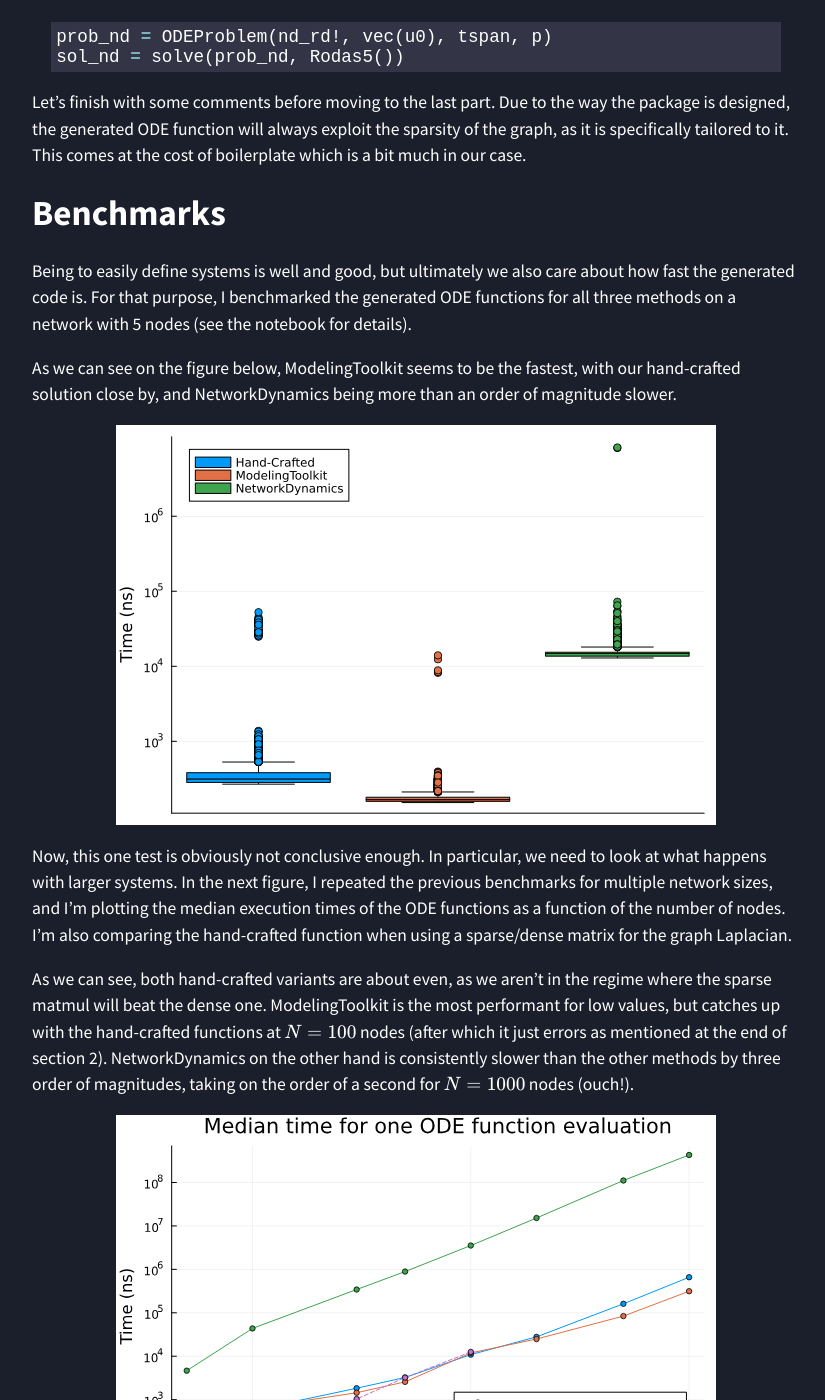
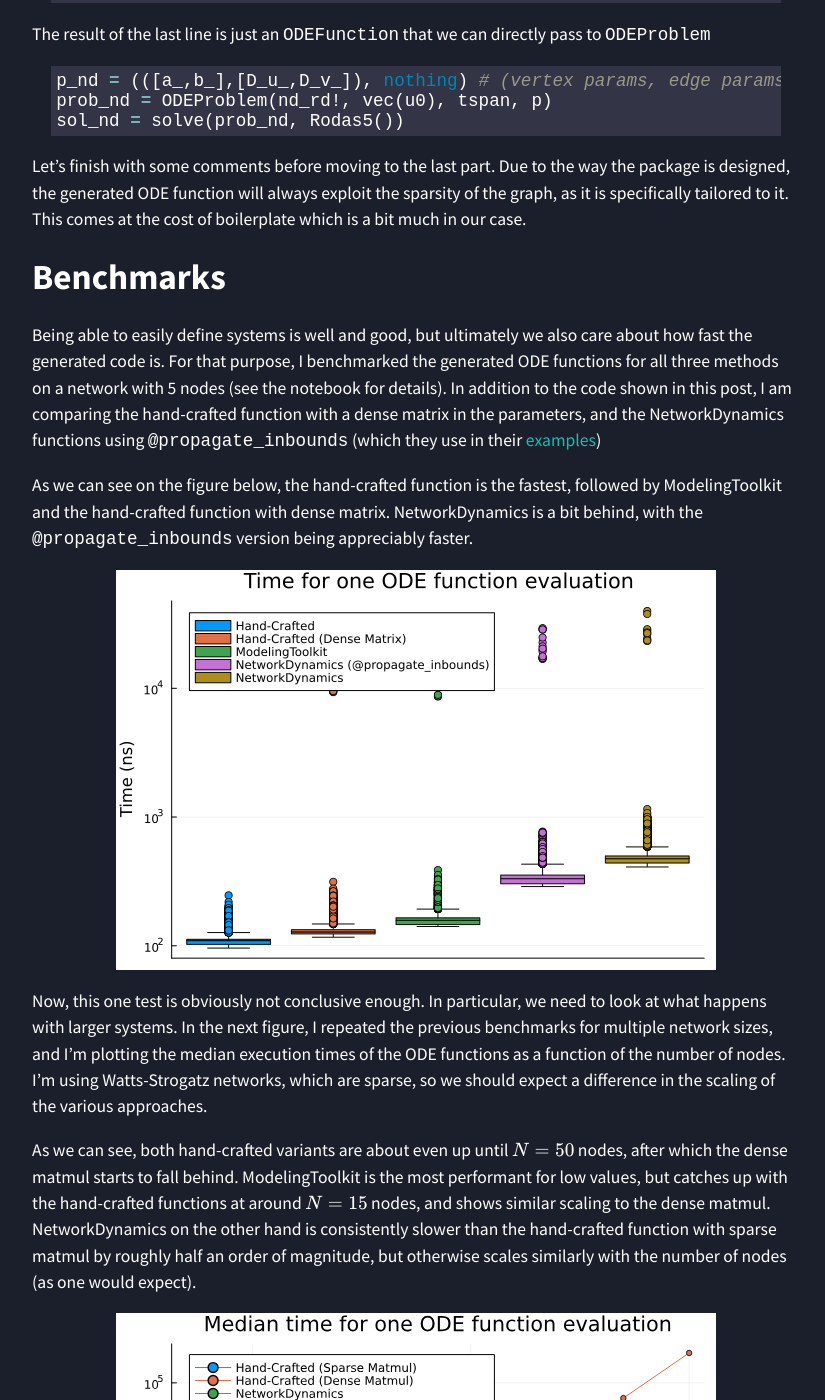
Before and after one commit to irregular-rhomboid/irregular-rhomboid.github.io, a Jekyll site: the page built from _posts/2023-05-31-julia-modelling-network-systems.md, in a window 1280 px wide and 1400 px high, scrolled down 6100 px. Shown: the whole window, without its empty margins (224-1049 px from the left). Built offline with Jekyll 4.4.1, drawn with Linux system fonts in a browser that asks for light colours; nearby versions of some CDN libraries; some of the changed text lies outside the part shown.

Commit message:
Update Draft

````diff
--- a/_posts/2023-05-31-julia-modelling-network-systems.md
+++ b/_posts/2023-05-31-julia-modelling-network-systems.md
@@ -10,6 +10,8 @@ The Julia programming language currently holds the state of the art in terms of
 In this post, I'll cover three different ways of specifying such systems using various packages from the Julia ecosystem. In particular, I'll discuss some of the gotchas of each method. I'll conclude by comparing the performance of the each approach.
 
 All the code shown in this post can be found [here](https://github.com/irregular-rhomboid/network-dynamics). At the time of writing, I was using Julia 1.9.0 with DifferentialEquations v7.7.0, ModelingToolkit v8.56.0 and NetworkDynamics v0.8.1.
+
+Thanks to Sundar R, Michael Lindner and Frank Hellmann, who provided helpful comments on the Julia Slack and [Github](https://github.com/irregular-rhomboid/network-dynamics/issues/1).
 
 ## Background: Reaction-Diffusion systems on networks
 
@@ -110,12 +112,12 @@ end
 We can now use this function to define an ODE problem in the usual way
 
 ```julia
-p = [[a_, b_], L_, [D_u_, D_v_]]
+p = ([a_, b_], L_, [D_u_, D_v_]) # Use tuples for type stability!
 prob = ODEProblem(brusselator_rd!, u0, tspan, p)
 sol = solve(prob, Rodas5()) # NB. This is a stiff system so we use Rodas5
 ```
 
-A few comments before moving on to the next section. One advantage of this approach is that this function will work for any graph without needing to be recompiled. That will not be the case for the other two methods. Another benefit is that by using `mul!`, we can tune the exact type of `L` to get more performance. By default, it will be a sparse matrix, which is essentially needed for very large networks.
+A few comments before moving on to the next section. One advantage of this approach is that this function will work for any graph without needing to be recompiled. That will not be the case for the other two approaches. Another benefit is that by using `mul!`, we can tune the exact type of `L` to get more performance. By default, it will be a sparse matrix, which is essentially needed for very large networks.
 
 ## Approach 2: ModelingToolkit
 
@@ -148,7 +150,7 @@ We can create intermediate variables for the derivatives
 dudt = brusselator_x.(u,v,a,b) - D_u * (L * u)
 dvdt = brusselator_y.(u,v,a,b) - D_v * (L * v)
 ```
-At this point, there are multiple ways to get the equations, starting with the most straightforward one
+At this point, there are multiple ways to get the equations, the most straightforward one is simply
 
 ```julia
 eqs = [
@@ -186,7 +188,7 @@ Let us again comment a few things. One downside of this approach is the apparent
 
 The last approach we'll explore in this post is using the [NetworkDynamics](https://pik-icone.github.io/NetworkDynamics.jl/dev/) package, which allows defining networked systems piece by piece, with possibly heterogeneous dynamics on the vertices, but also on the edges. It's powerful, but for such a simple system it needs more boilerplate than the other two methods.
 
-We first need to define functions for the edges and vertices. For the edges, we are basically just writing the same function as in the beginning. This function gets called for each edge of the graph and is provided with the state of the edge, and the states of its endpoints
+We first need to define functions for the edges and vertices. For the edges, we are basically just writing the same function as in the beginning. This function gets called for each edge of the graph and is provided with the state of the edge, and the states of its endpoints.
 
 ```julia
 function rd_edge!(e, v_s, v_d, p, t)
@@ -199,7 +201,7 @@ For the vertices, we have to define a function that gets called on each vertex t
 
 ```julia
 function rd_vertex!(dv, v, edges, p, t)
-    p_b, _, D = p
+    p_b, D = p
     brusselator!(dv, v, p_b, t)
     for e in edges
         dv .+= D .* e
@@ -208,7 +210,9 @@ function rd_vertex!(dv, v, edges, p, t)
 end
 ```
 
-Once we're done with that, all that's left is passing our functions to the appropriate types (Note that since only the vertices have dynamics, we use a `StaticEdge`), then passing those to the `network_dynamics` function, along with the graph we want to run the system on. Notice the use of `coupling = :antisymmetric` in the second call. This tells `NetworkDynamics` that our edge function is antisymmetric (the flow in one direction of the edge is the opposite of the flow in the other direction), which lets it use specific optimizations.
+Once we're done with that, all that's left is passing our functions to the appropriate types (Note that since only the vertices have dynamics, we use a `StaticEdge`), then passing those to the `network_dynamics` function, along with the graph we want to run the system on. Notice the use of `coupling = :antisymmetric` in the second call. This tells `NetworkDynamics` that our edge function is antisymmetric (the flow in one direction of the edge is the opposite of the flow in the other direction), which lets it use specific optimizations[^coupling].
+
+[^coupling]: I've been [told](https://github.com/irregular-rhomboid/network-dynamics/issues/1#issuecomment-1571576405) that this actually hurts performance for such a simple system. I will postpone checking that for a later post with more comprehensive benchmarks.
 
 ```julia
 nd_rd_vertex = ODEVertex(; f=rd_vertex!, dim=2)
@@ -219,6 +223,7 @@ nd_rd! = network_dynamics(nd_rd_vertex, nd_rd_edge, g)
 The result of the last line is just an `ODEFunction` that we can directly pass to `ODEProblem`
 
 ```julia
+p_nd = (([a_,b_],[D_u_,D_v_]), nothing) # (vertex params, edge params)
 prob_nd = ODEProblem(nd_rd!, vec(u0), tspan, p)
 sol_nd = solve(prob_nd, Rodas5())
 ```
@@ -226,32 +231,38 @@ Let's finish with some comments before moving to the last part. Due to the way t
 
 ## Benchmarks
 
-Being to easily define systems is well and good, but ultimately we also care about how fast the generated code is. For that purpose, I benchmarked the generated ODE functions for all three methods on a network with 5 nodes (see the notebook for details).
+Being able to easily define systems is well and good, but ultimately we also care about how fast the generated code is. For that purpose, I benchmarked the generated ODE functions for all three methods on a network with 5 nodes (see the notebook for details). In addition to the code shown in this post, I am comparing the hand-crafted function with a dense matrix in the parameters, and the NetworkDynamics functions using `@propagate_inbounds` (which they use in their [examples](https://pik-icone.github.io/NetworkDynamics.jl/dev/directed_and_weighted_graphs/))
 
-As we can see on the figure below, ModelingToolkit seems to be the fastest, with our hand-crafted solution close by, and NetworkDynamics being more than an order of magnitude slower.
+As we can see on the figure below, the hand-crafted function is the fastest, followed by ModelingToolkit and the hand-crafted function with dense matrix. NetworkDynamics is a bit behind, with the `@propagate_inbounds` version being appreciably faster.
 
 ![A boxplot comparing the speed of the three approaches](/assets/img/julia-network-systems/boxplot.png)
 
-Now, this one test is obviously not conclusive enough. In particular, we need to look at what happens with larger systems. In the next figure, I repeated the previous benchmarks for multiple network sizes, and I'm plotting the median execution times of the ODE functions as a function of the number of nodes. I'm also comparing the hand-crafted function when using a sparse/dense matrix for the graph Laplacian.
+Now, this one test is obviously not conclusive enough. In particular, we need to look at what happens with larger systems. In the next figure, I repeated the previous benchmarks for multiple network sizes, and I'm plotting the median execution times of the ODE functions as a function of the number of nodes. I'm using Watts-Strogatz networks, which are sparse, so we should expect a difference in the scaling of the various approaches.
 
-As we can see, both hand-crafted variants are about even, as we aren't in the regime where the sparse matmul will beat the dense one. ModelingToolkit is the most performant for low values, but catches up with the hand-crafted functions at $N=100$ nodes (after which it just errors as mentioned at the end of section 2). NetworkDynamics on the other hand is consistently slower than the other methods by three order of magnitudes, taking on the order of a second for $N=1000$ nodes (ouch!).
+As we can see, both hand-crafted variants are about even up until $N=50$ nodes, after which the dense matmul starts to fall behind. ModelingToolkit is the most performant for low values, but catches up with the hand-crafted functions at around $N=15$ nodes, and shows similar scaling to the dense matmul. NetworkDynamics on the other hand is consistently slower than the hand-crafted function with sparse matmul by roughly half an order of magnitude, but otherwise scales similarly with the number of nodes (as one would expect).
 
 ![A plot of the median run times of the three approaches](/assets/img/julia-network-systems/benchmarks.svg)
 
-Based on these observations, I'd stick with the hand-crafted method for most problems, using sparse matrices for large networks to save on memory. It would be nice if I found a way to work with ModelingToolkit for this, as it has the great advantage of being able to generate ODE functions that can run in parallel or on GPUs, which the hand-crafted functions can't as they are. As for NetworkDynamics, well it seems it has room for improvement...
+Based on these observations, I'd stick with the hand-crafted method for most problems, using sparse matrices for large networks to save on memory. It would be nice if I found a way to work with ModelingToolkit for this, as it has the great advantage of being able to generate ODE functions that can run in parallel or on GPUs, which the hand-crafted functions can't as they are. As for NetworkDynamics, it doesn't perform great here, but this is not really the kind of systems it's intended for.
 
 ## Conclusion
 
-Let's summarize what we discussed in this post
+Let's summarize what we discussed in this post.
 
 - When hand-crafting ODE functions, `@views` is your friend. So is `mul!`. It can be difficult to get rid of all the allocations in some cases, though.
-- ModelingToolkit is pretty good, but doesn't seem to handle large matrices of parameters well, but maybe I'm using it wrong so it seems worth experimenting with. When debugging, `scalarize` is your friend.
-- NetworkDynamics adds a bit of boilerplate, for seemingly lackluster performance. Admittedly it's designed with heterogeneous systems like power networks in mind, but it seems like ModelingToolkit could do that job better.
+- ModelingToolkit is pretty good, but doesn't seem to handle large matrices of parameters well. Maybe I'm using it wrong, so it seems worth experimenting with. When debugging, `scalarize` is your friend.
+- NetworkDynamics adds a bit of boilerplate, for seemingly lackluster performance. Admittedly it's designed with heterogeneous systems like power networks in mind, but it seems like ModelingToolkit could do that job better. It should be noted that comparing it to `mul!` is a bit unfair, as the latter is heavily optimized. I suspect the adequate use of a [few macros](https://opensourc.es/blog/matrix-multiplication-performance/) could help here.
+
+Over all, each of the approaches covered here has its strengths and weaknesses. I will very likely come back to this with a more comprehensive set of benchmarks, comparing the effects of various options and optimizations, as well as more than just the function evaluations.
 
 ## Appendix
 
 I've kept a bunch of experimental details out of this post. In particular, I didn't say anything about the memory allocations, which actually follow a similar pattern as the execution times. See [the code](https://github.com/irregular-rhomboid/network-dynamics) for more.
 
-I tried as much as reasonably possible to write optimized code for all methods. One thing I didn't do is use `Base.@propagate_inbounds` in the NetworkDynamics code which is done in [their examples](https://pik-icone.github.io/NetworkDynamics.jl/dev/directed_and_weighted_graphs/). I tried it during writing and found I didn't make a noticeable difference.
+The difference between using Sparse and Dense matmuls is obviously highly dependent on the actual graph being used. A draft of this post used Erdos-Renyi graphs for the second benchmark, in which case both matmuls were about even as the Laplacian matrix wasn't sparse enough.
 
-Another thing I didn't use here, but tried and failed to get working a while ago is using [Split ODEs](https://docs.sciml.ai/DiffEqDocs/stable/types/split_ode_types/) to separate between the local nonlinear dynamics and the linear coupling dynamics. I don't expect this to affect the ODE function performance in this case.
+I initially made the mistake of putting my parameters in arrays instead of tuples. This can dramatically affect performance. Always use tuples.
+
+As was pointed out by one of the [NetworkDynamics.jl devs](https://github.com/irregular-rhomboid/network-dynamics/issues/1#issuecomment-1571576405), ModelingToolkit also provides Jacobians, which gives it a big advantage over the two other approaches when actually solving the ODEs, which cannot be appreciated when only looking at the ODE function evaluations. The downside is that MTK can also take a significant time to compile the system.
+
+One thing I didn't use here, but tried and failed to get working a while ago is using [Split ODEs](https://docs.sciml.ai/DiffEqDocs/stable/types/split_ode_types/) to separate between the local nonlinear dynamics and the linear coupling dynamics. I don't expect this to affect the ODE function performance in this case.
````
Also changed, not shown: other parts of _posts/2023-05-31-julia-modelling-network-systems.md (+7 -7 lines), assets/img/julia-network-systems/benchmarks.svg, assets/img/julia-network-systems/boxplot.png.
